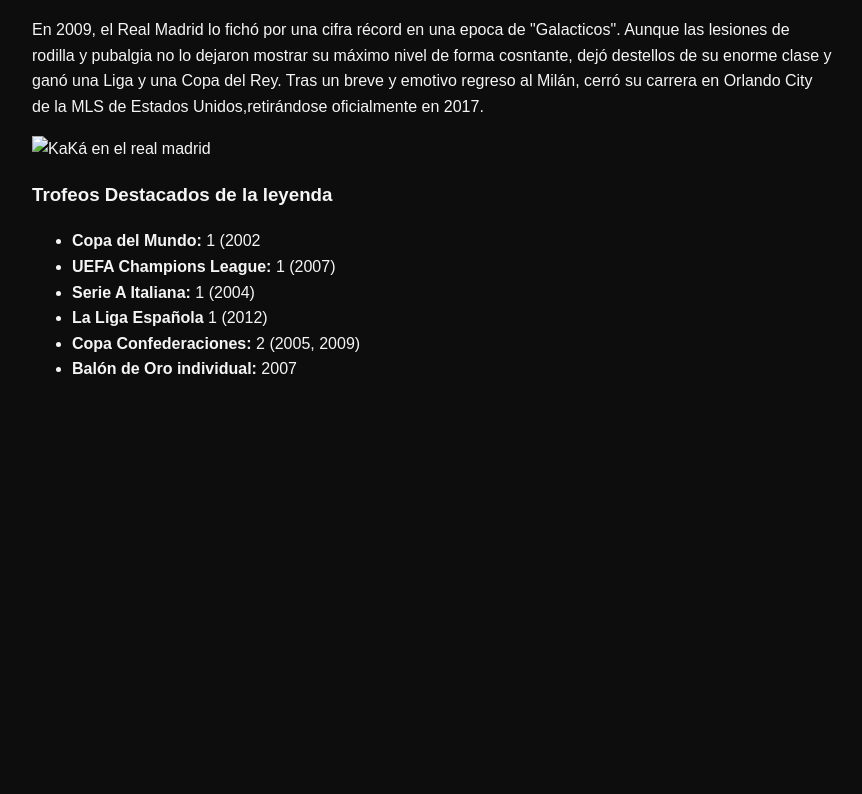
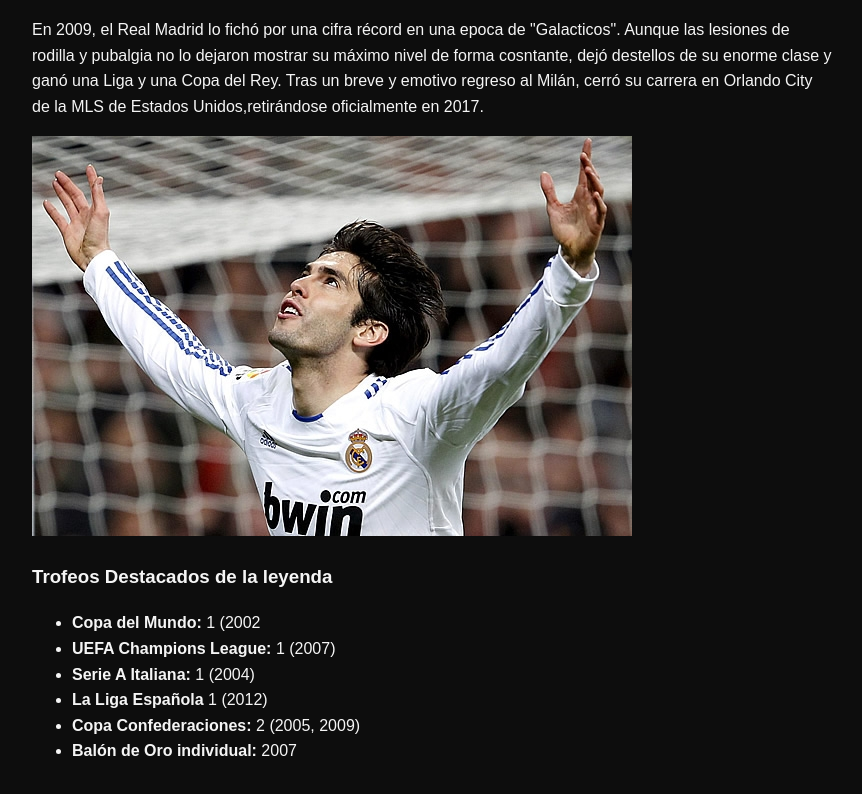
Before and after one commit to 10313131-del/kaka-leyenda, a plain HTML site: page index.html in a window 1280 px wide. Shown: the part 2001-2795 px from the top of the page, without its empty margins (208-1070 px from the left). Before the commit the page ends 2419 px from the top, so only its background shows below. Drawn offline with Linux system fonts and the light colour scheme.

Commit message:
Update index.html

```diff
--- a/index.html
+++ b/index.html
@@ -61,7 +61,7 @@
 
   <h2>Etapa en el Real Madrid y el Cierre de su Carrera</h2>
   <p>En 2009, el Real Madrid lo fichó por una cifra récord en una epoca de "Galacticos". Aunque las lesiones de rodilla y pubalgia no lo dejaron mostrar su máximo nivel de forma cosntante, dejó destellos de su enorme clase y ganó una Liga y una Copa del Rey. Tras un breve y emotivo regreso al Milán, cerró su carrera en Orlando City de la MLS de Estados Unidos,retirándose oficialmente en 2017.</p>
-  <img src="images (kaka-70).jpg" alt=" KaKá en el real madrid">
+  <img src="kaka-70.jpg" alt=" KaKá en el real madrid">
 
   <div class="caja-elegante">
     <h3>Trofeos Destacados de la leyenda</h3>
```
